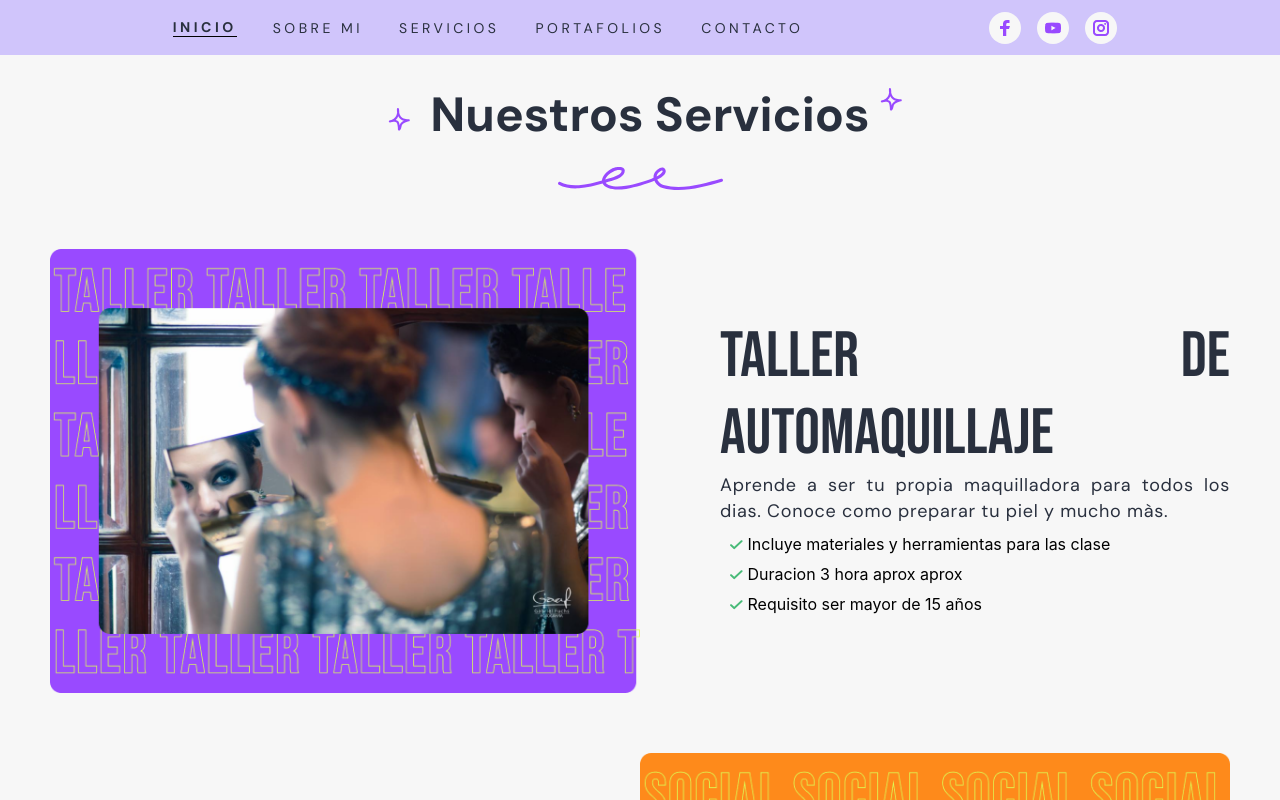
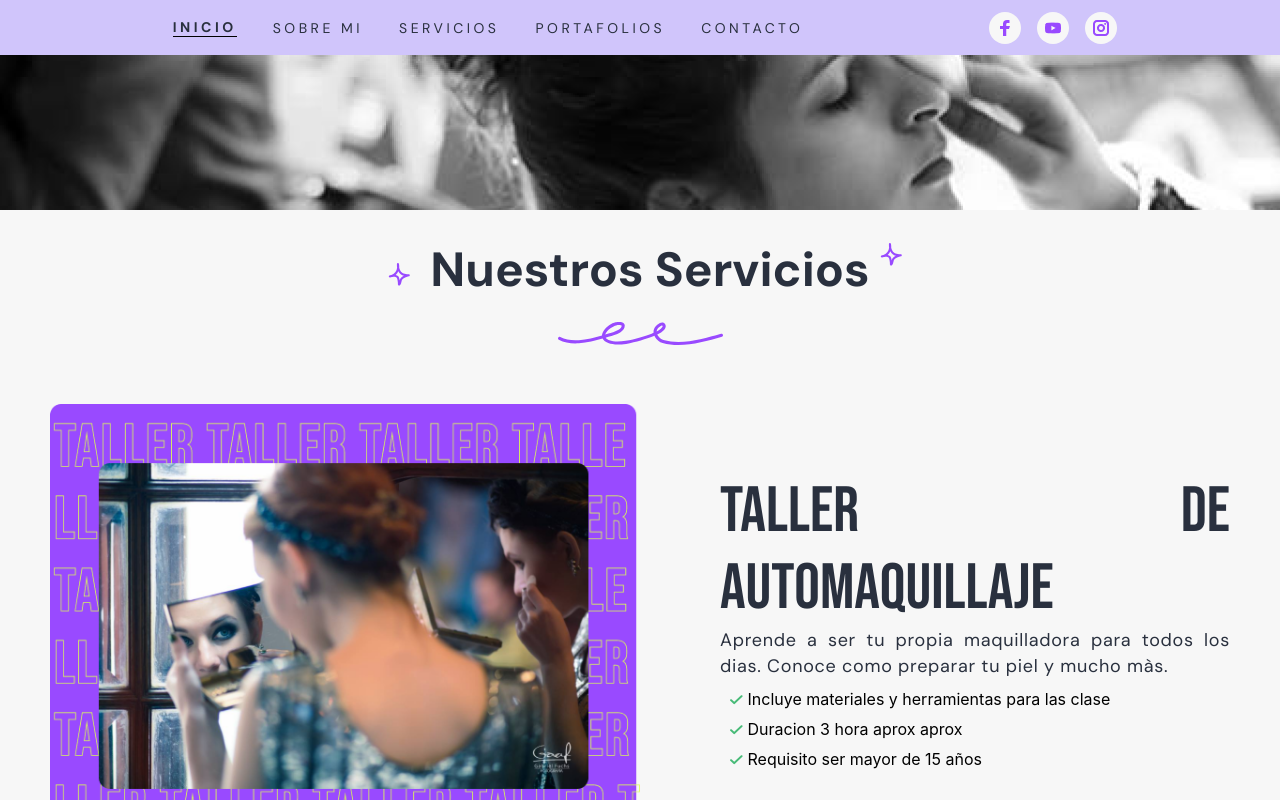
Before and after one commit to gregoriocarranza/Sandramakeup2, a React (Create React App) app: page /services in a window 1280 px wide. Shown: the top 800 px of the page. Built offline with nearby package versions, Linux system fonts and the light colour scheme.

Commit message:
Banner servicios

```diff
--- a/src/Components/Testimonial/Testimonial.jsx
+++ b/src/Components/Testimonial/Testimonial.jsx
@@ -11,7 +11,8 @@ import "./index.css";
 
 function Testimonial() {
   SwiperCore.use([Pagination, Scrollbar, Autoplay]);
-  const[slideChange, setSlideChange] = useState()
+
+  // const[slideChange, setSlideChange] = useState()
 
   return (
     <Fragment>
--- a/src/Pages/Servicios/index.jsx
+++ b/src/Pages/Servicios/index.jsx
@@ -2,13 +2,18 @@ import { Fragment } from "react";
 import Footer from "../../Components/Footer/Footer";
 import Title from "../../Components/Title/Title";
 import data from "../../helpers/dataService";
+import banner from "../../assets/Sobre_mi/baner.png";
 import CardService from "../../Components/CardServices/CardService";
 import "./index.css";
 
 function Servicios() {
   return (
     <Fragment>
+      <div className="banner-container">
+      <img className="Banner" src={banner} alt="" />
+      </div>
       <Title />
+
         <div className="container-services">
           {
             data.map((card, index)=>
```
